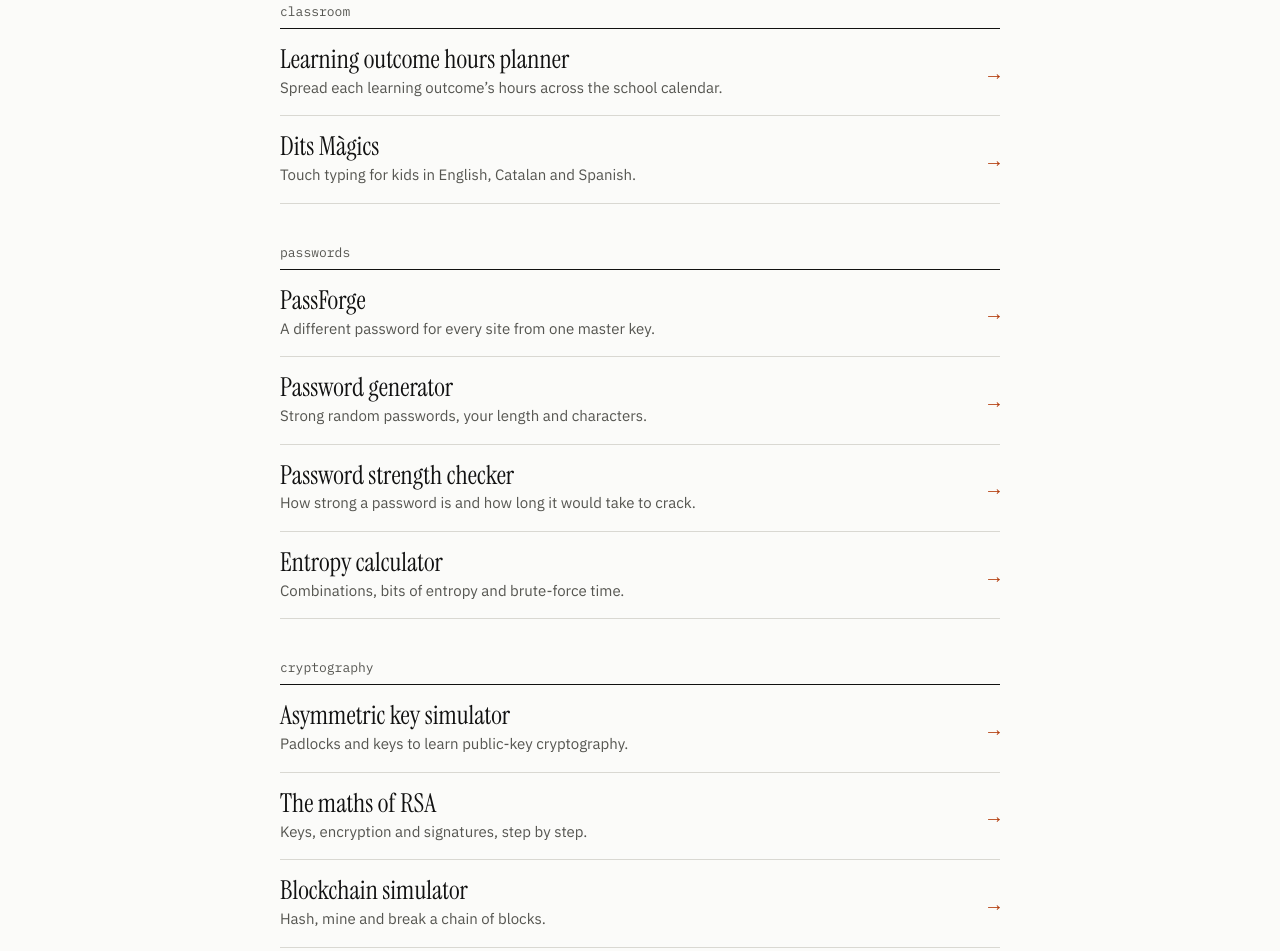
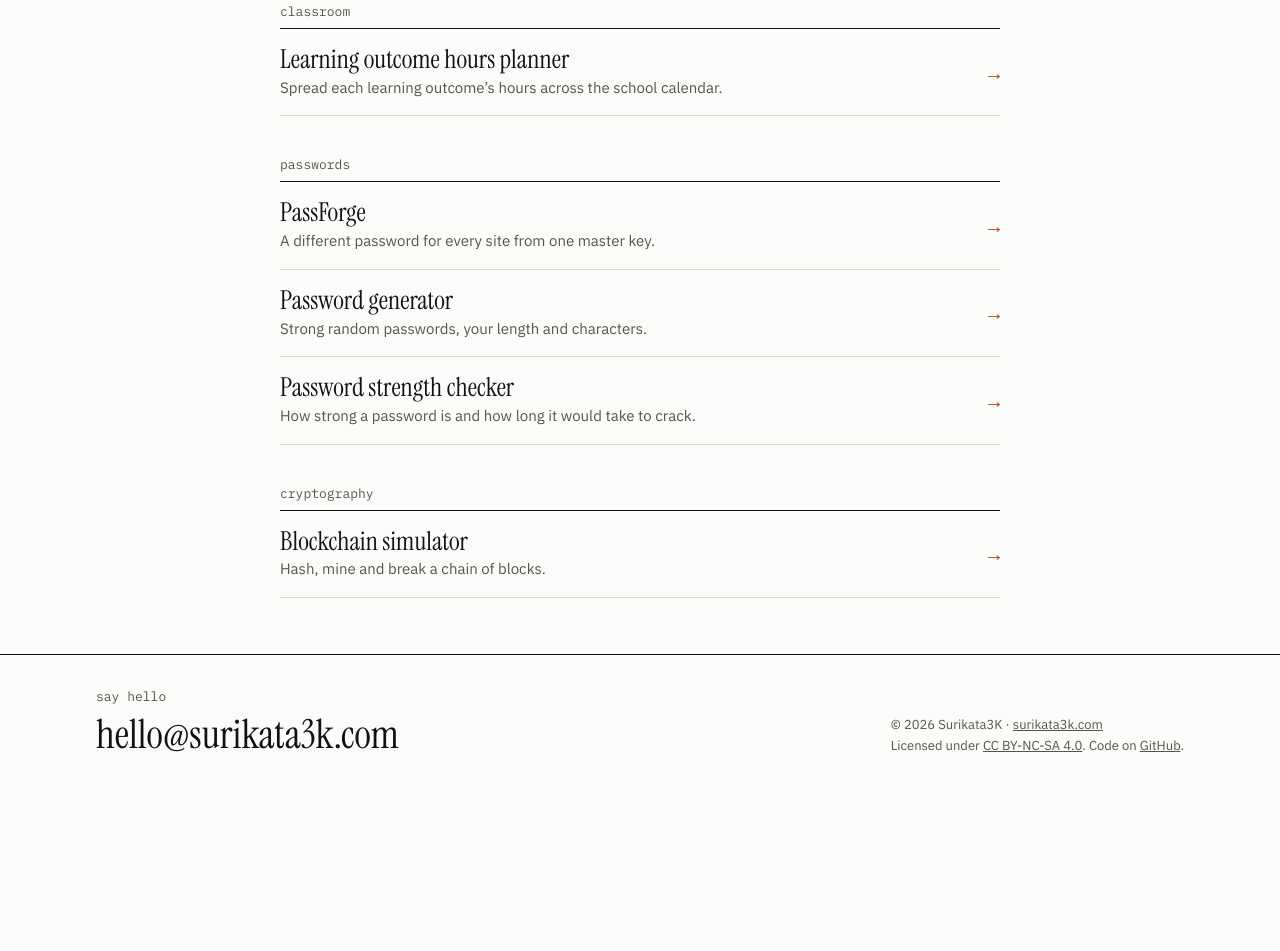
Before and after one commit to surikata3k/apps, a plain HTML site: page index.html in a window 1280 px wide. Shown: the part 306-1257 px from the top of the page. After the commit the page ends 1106 px from the top, so only its background shows below. Drawn offline with Linux system fonts and the light colour scheme.

Commit message:
Remove links to Dits Màgics and Entropy calculator

```diff
--- a/index.html
+++ b/index.html
@@ -68,19 +68,15 @@
     <h2>classroom</h2>
     <ul>
       <li><a href="/learning-outcome-hours/"><span class="n">Learning outcome hours planner</span><span class="d">Spread each learning outcome’s hours across the school calendar.</span><span class="a" aria-hidden="true">→</span></a></li>
-      <li><a href="https://surikata3k.com/ditsmagics/en/"><span class="n">Dits Màgics</span><span class="d">Touch typing for kids in English, Catalan and Spanish.</span><span class="a" aria-hidden="true">→</span></a></li>
     </ul>
     <h2>passwords</h2>
     <ul>
       <li><a href="/passforge/"><span class="n">PassForge</span><span class="d">A different password for every site from one master key.</span><span class="a" aria-hidden="true">→</span></a></li>
       <li><a href="/password-generator/"><span class="n">Password generator</span><span class="d">Strong random passwords, your length and characters.</span><span class="a" aria-hidden="true">→</span></a></li>
       <li><a href="/password-strength-checker/"><span class="n">Password strength checker</span><span class="d">How strong a password is and how long it would take to crack.</span><span class="a" aria-hidden="true">→</span></a></li>
-      <li><a href="/password-entropy-calculator/"><span class="n">Entropy calculator</span><span class="d">Combinations, bits of entropy and brute-force time.</span><span class="a" aria-hidden="true">→</span></a></li>
     </ul>
     <h2>cryptography</h2>
     <ul>
-      <li><a href="/asymmetric-key-simulator/"><span class="n">Asymmetric key simulator</span><span class="d">Padlocks and keys to learn public-key cryptography.</span><span class="a" aria-hidden="true">→</span></a></li>
-      <li><a href="/asymmetric-key-simulator/rsa-math.html"><span class="n">The maths of RSA</span><span class="d">Keys, encryption and signatures, step by step.</span><span class="a" aria-hidden="true">→</span></a></li>
       <li><a href="/blockchain-simulator/"><span class="n">Blockchain simulator</span><span class="d">Hash, mine and break a chain of blocks.</span><span class="a" aria-hidden="true">→</span></a></li>
     </ul>
 </main>
```
